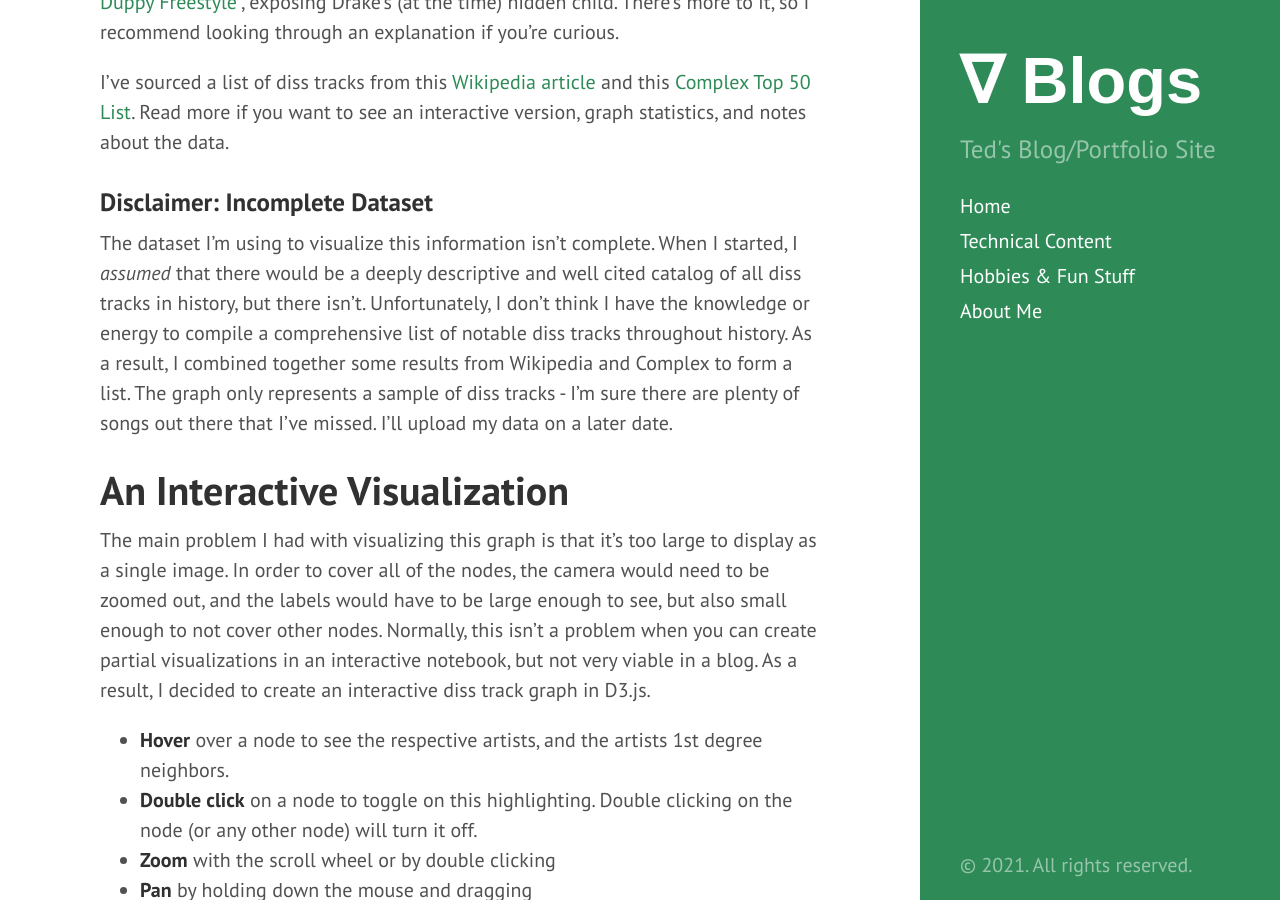
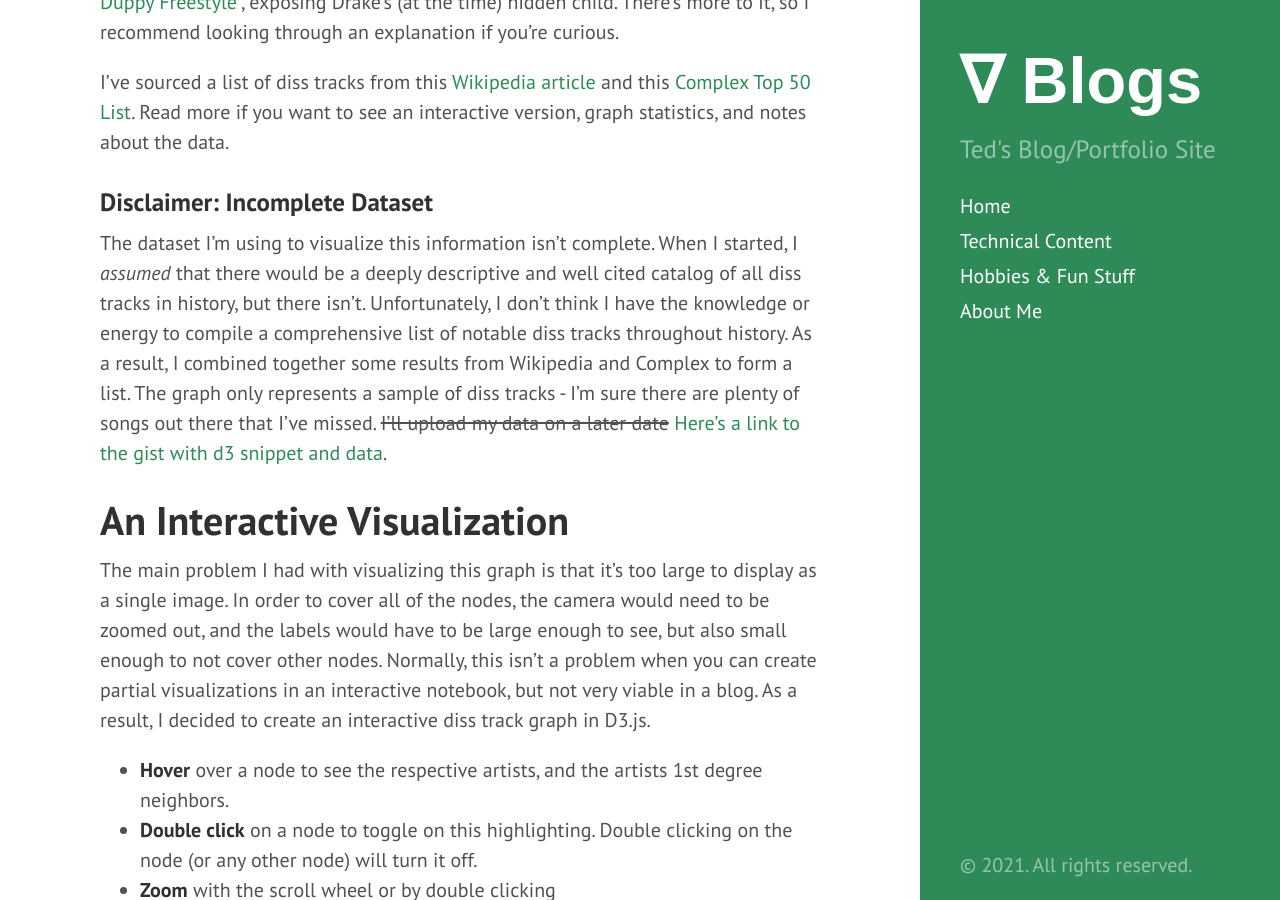
Before and after one commit to tedkim97/tedkim97.github.io, a Jekyll site: the page built from _posts/2021-01-17-diss_track_graph.md, in a window 1280 px wide and 900 px high, scrolled down 1358 px. Built offline with Jekyll 4.4.1, drawn with Linux system fonts in a browser that asks for light colours; some of the changed text lies outside the part shown.

Commit message:
added data to the thing

```diff
--- a/_posts/2021-01-17-diss_track_graph.md
+++ b/_posts/2021-01-17-diss_track_graph.md
@@ -36,7 +36,7 @@ So everyone is on the same page, "diss tracks" are songs meant to verbally attac
 I've sourced a list of diss tracks from this [Wikipedia article](https://en.wikipedia.org/wiki/List_of_diss_tracks) and this [Complex Top 50 List](https://www.complex.com/music/2018/10/the-50-best-hip-hop-diss-songs/2pac-hit-em-up-1996). Read more if you want to see an interactive version, graph statistics, and notes about the data.
 
 ### Disclaimer: Incomplete Dataset
-The dataset I'm using to visualize this information isn't complete. When I started, I *assumed* that there would be a deeply descriptive and well cited catalog of all diss tracks in history, but there isn't. Unfortunately, I don't think I have the knowledge or energy to compile a comprehensive list of notable diss tracks throughout history. As a result, I combined together some results from Wikipedia and Complex to form a list. The graph only represents a sample of diss tracks - I'm sure there are plenty of songs out there that I've missed. I'll upload my data on a later date.
+The dataset I'm using to visualize this information isn't complete. When I started, I *assumed* that there would be a deeply descriptive and well cited catalog of all diss tracks in history, but there isn't. Unfortunately, I don't think I have the knowledge or energy to compile a comprehensive list of notable diss tracks throughout history. As a result, I combined together some results from Wikipedia and Complex to form a list. The graph only represents a sample of diss tracks - I'm sure there are plenty of songs out there that I've missed. ~~I'll upload my data on a later date~~ [Here's a link to the gist with d3 snippet and data](https://gist.github.com/tedkim97/ae3347e4ff05468296d53c9c68883ce5).
 
 # An Interactive Visualization
 The main problem I had with visualizing this graph is that it's too large to display as a single image. In order to cover all of the nodes, the camera would need to be zoomed out, and the labels would have to be large enough to see, but also small enough to not cover other nodes. Normally, this isn't a problem when you can create partial visualizations in an interactive notebook, but not very viable in a blog. As a result, I decided to create an interactive diss track graph in D3.js.
```
Also changed, not shown: other parts of _posts/2021-01-17-diss_track_graph.md (+1 -1 lines).
